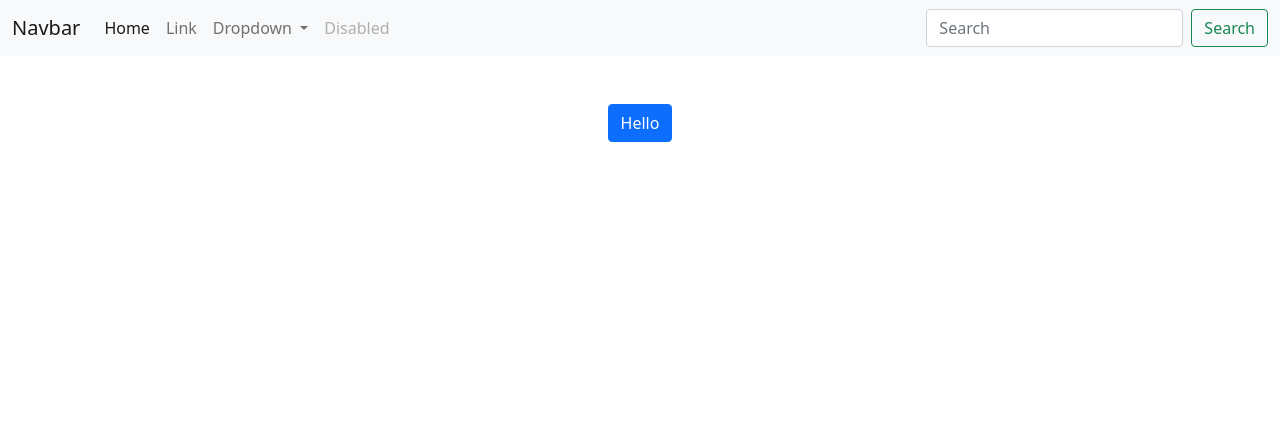
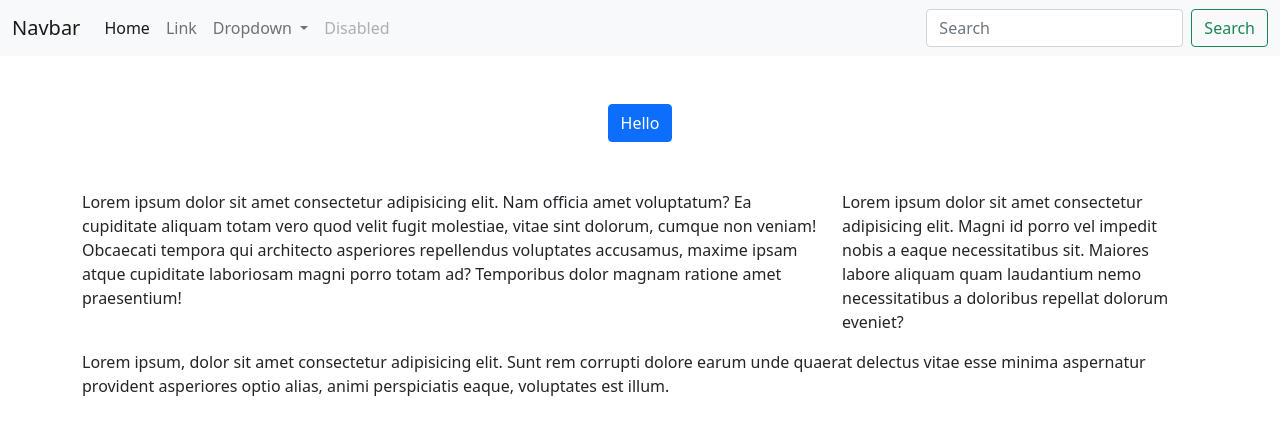
Before and after one commit to Cassie-Andrews/m14-hw14-andrews-casandra, a plain HTML site: page index.html in a window 1280 px wide. Drawn offline with nearby package versions, Linux system fonts and the light colour scheme.

Commit message:
update to grid

```diff
--- a/index.html
+++ b/index.html
@@ -52,6 +52,27 @@
 </button>
 </div>
 
+<div class="container">
+  <div class="row">
+    <div class="col-md-8">
+      <p>
+        Lorem ipsum dolor sit amet consectetur adipisicing elit. Nam officia amet voluptatum? Ea cupiditate aliquam totam vero quod velit fugit molestiae, vitae sint dolorum, cumque non veniam! Obcaecati tempora qui architecto asperiores repellendus voluptates accusamus, maxime ipsam atque cupiditate laboriosam magni porro totam ad? Temporibus dolor magnam ratione amet praesentium!
+      </p>
+    </div>
+    <div class="col-md-4">
+      <p>
+        Lorem ipsum dolor sit amet consectetur adipisicing elit. Magni id porro vel impedit nobis a eaque necessitatibus sit. Maiores labore aliquam quam laudantium nemo necessitatibus a doloribus repellat dolorum eveniet?
+      </p>
+    </div>
+    <div class="row">
+      <div class="col">
+        <p>
+        Lorem ipsum, dolor sit amet consectetur adipisicing elit. Sunt rem corrupti dolore earum unde quaerat delectus vitae esse minima aspernatur provident asperiores optio alias, animi perspiciatis eaque, voluptates est illum.
+      </p>
+      </div>
+    </div>
+  </div>
+</div>
 <!-- Modal -->
 <div class="modal fade" id="exampleModal" tabindex="-1" aria-labelledby="exampleModalLabel" aria-hidden="true">
   <div class="modal-dialog">
```
